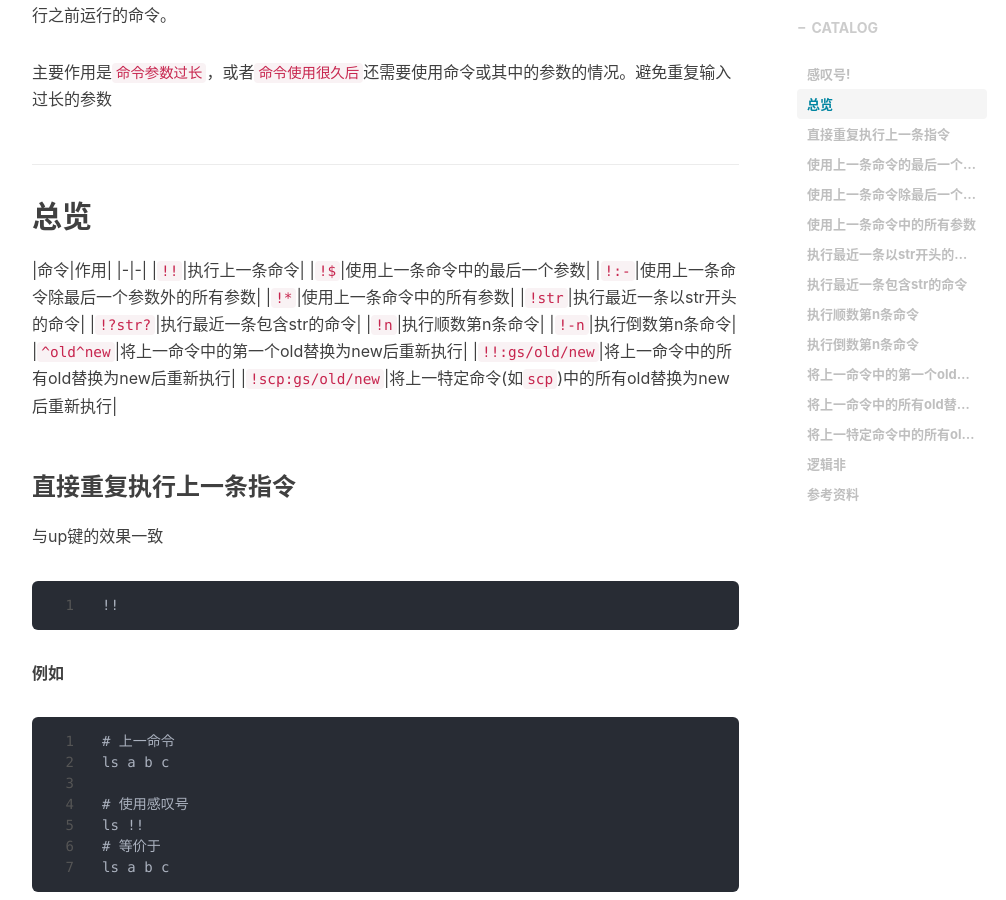
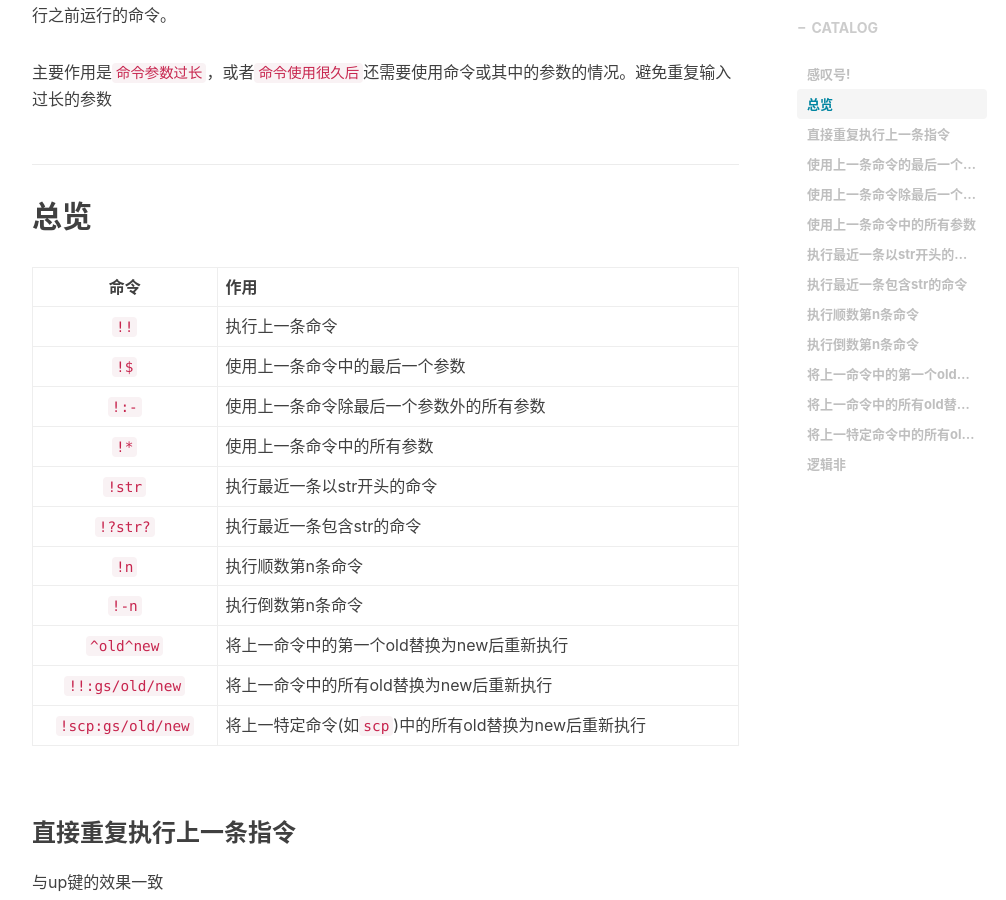
Before and after one commit to aspenstarss/aspenstarss.github.io, a Jekyll site: the page built from _posts/2020-05-21-Linux下感叹号！的特殊用法.md, in a window 1280 px wide and 900 px high, scrolled down 622 px. Shown: the whole window, without its empty margins (233-1239 px from the left). Built offline with Jekyll 4.4.1, drawn with Linux system fonts in a browser that asks for light colours; nearby versions of some CDN libraries; comment, search, counter and statistics services are not loaded.

Commit message:
0521update

````diff
--- a/_posts/2020-05-21-Linux下感叹号！的特殊用法.md
+++ b/_posts/2020-05-21-Linux下感叹号！的特殊用法.md
@@ -17,8 +17,9 @@ tags:
 主要作用是`命令参数过长`，或者`命令使用很久后`还需要使用命令或其中的参数的情况。避免重复输入过长的参数
 
 ## 总览
+
 |命令|作用|
-|-|-|
+|:-:|:-|
 |`!!`|执行上一条命令|
 |`!$`|使用上一条命令中的最后一个参数|
 |`!:-`|使用上一条命令除最后一个参数外的所有参数|
@@ -237,5 +238,5 @@ ls d b c d
 rm !(*.cfg)
 ```
 
-### 参考资料
+**参考资料**
 1. [Linux中神奇的叹号“！”命令——各类型用法总结](https://cloud.tencent.com/developer/news/387476)
````
Also changed, not shown: _posts/2020-05-06-语义分割训练与优化技巧.md (+1 -2 lines).
